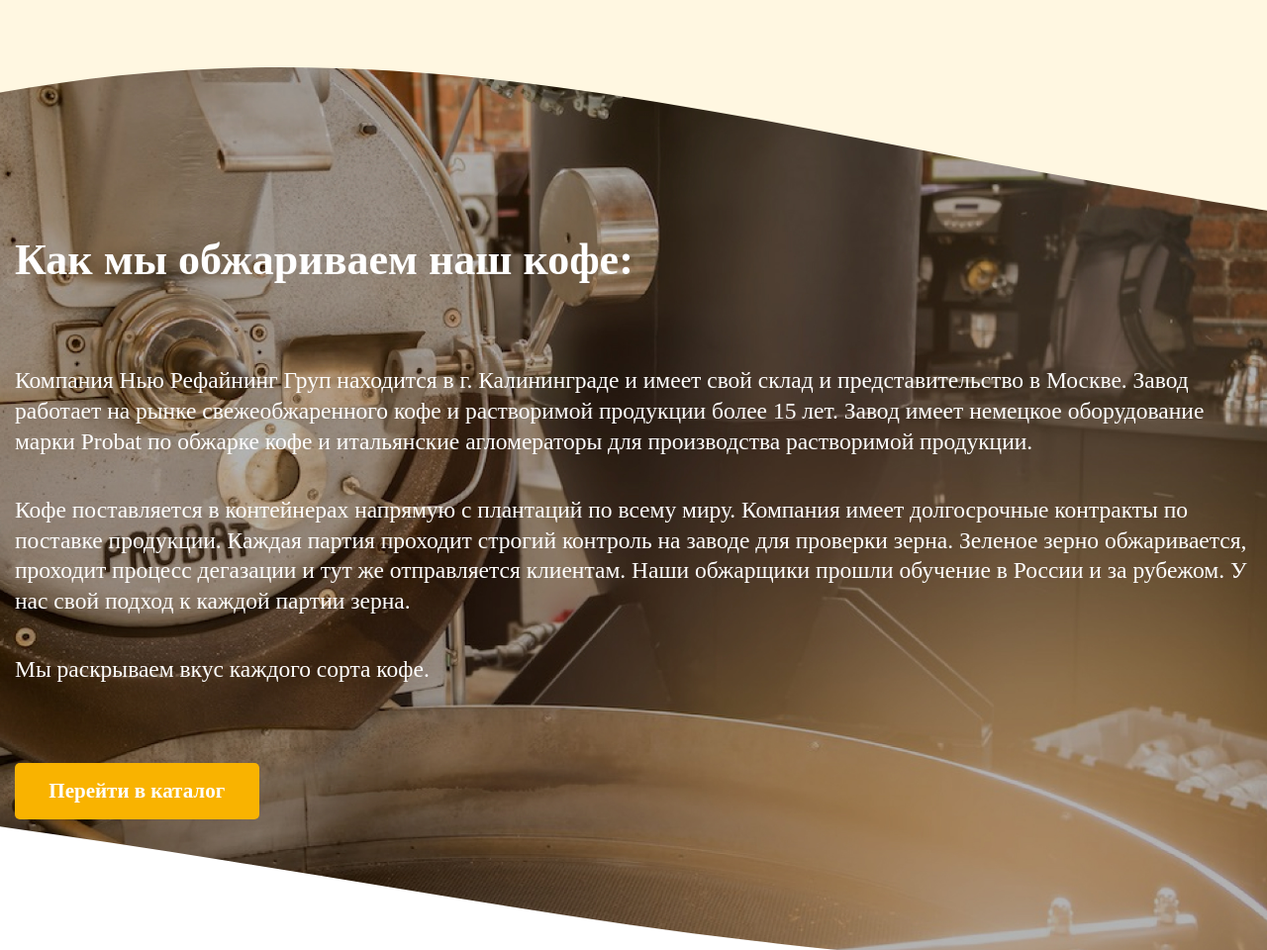
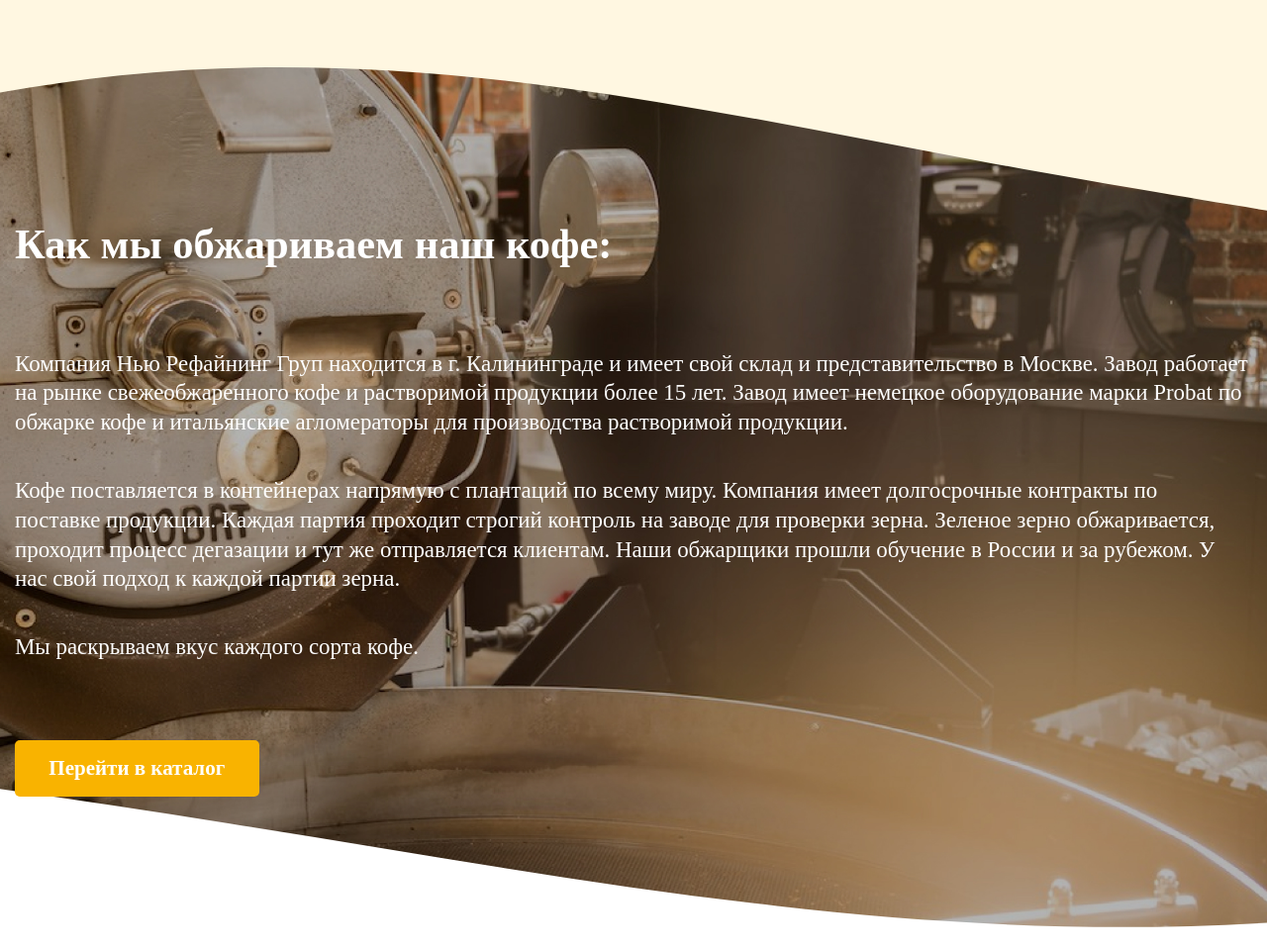
Before and after one commit to burtsevpav/Millor-online-shop, a website built with webpack: page src/index.html in a window 1280 px wide. Shown: the part 3274-4234 px from the top of the page at 99% size. Built offline with nearby package versions, Linux system fonts and the light colour scheme; files whose address does not match are found by name.

Commit message:
Уменьшили padding и шрифт в блоке title-text

```diff
--- a/src/scss/main.scss
+++ b/src/scss/main.scss
@@ -678,8 +678,8 @@
 }
 // Блок 6
 .title-text {
-  @include adaptiveValue("padding-top", 205, 100);
-  @include adaptiveValue("padding-bottom", 190, 100);
+  @include adaptiveValue("padding-top", 205, 50);
+  @include adaptiveValue("padding-bottom", 190, 50);
   background: url("../img/main/title-text/decor-two.svg") center bottom / 100% no-repeat,
     url("../img/main/title-text/bg.jpg") center center / cover no-repeat;
 
@@ -699,7 +699,6 @@
   // .title-text__title
   &__title {
     max-width: rem(800);
-    @include adaptiveValue("font-size", 50, 30);
     line-height: math.div(62, 50);
     color: #ffffff;
     &:not(:last-child) {
@@ -718,7 +717,7 @@
   // .title-text__text
   &__text {
     font-weight: 500;
-    @include adaptiveValue("font-size", 25, 20);
+    @include adaptiveValue("font-size", 25, 18);
     line-height: 130%;
     color: #ffffff;
     &:not(:last-child) {
```
